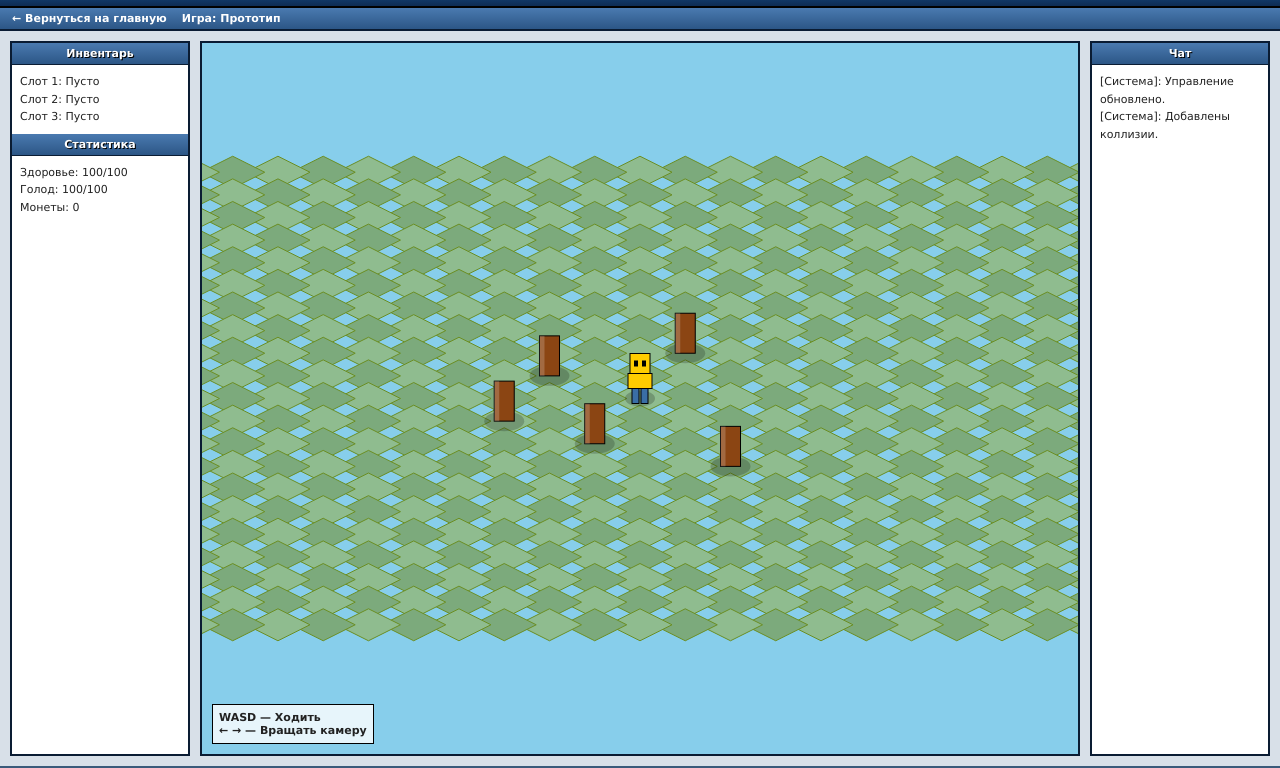
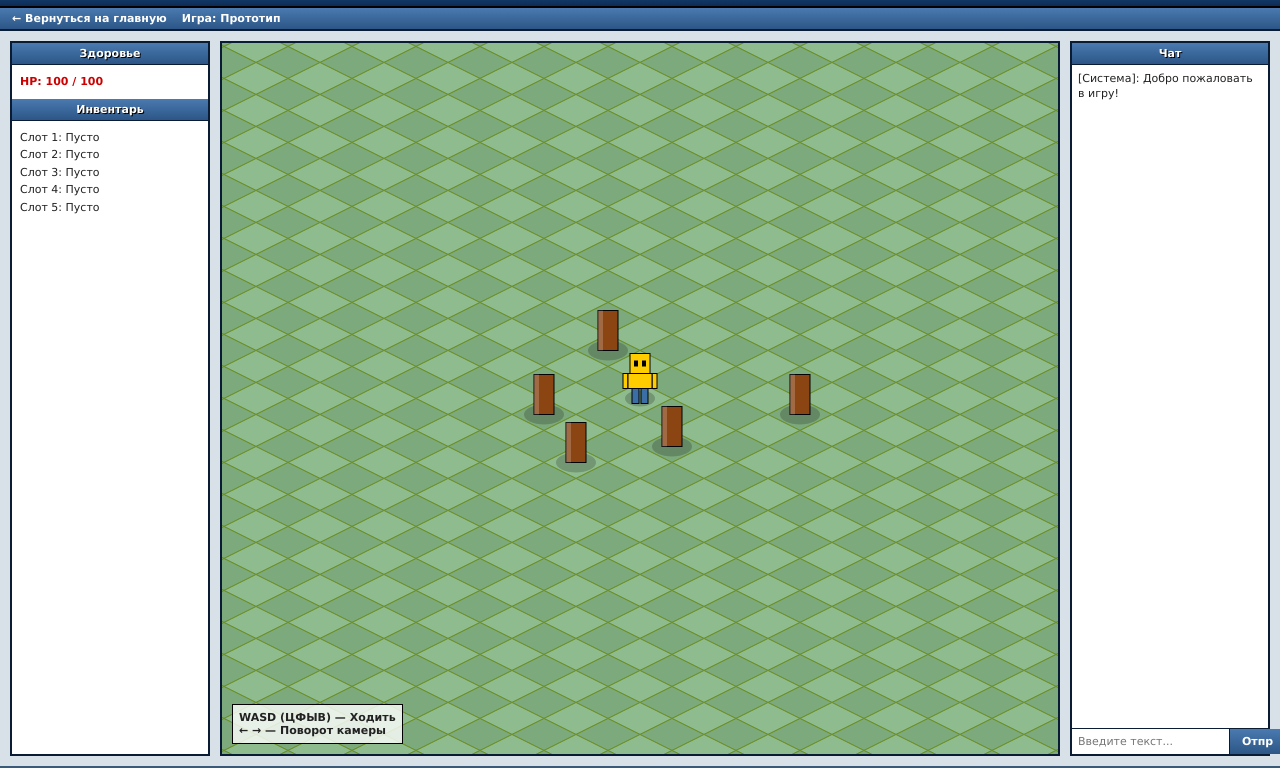
Before and after one commit to akov65561-cyber/my-nexus-site, a plain HTML site: page game.html in a window 1280 px wide. Shown: the part 32-800 px from the top of the page. Drawn offline with Linux system fonts and the light colour scheme; animation ran at ten frames a second.

Commit message:
Update game.html

```diff
--- a/game.html
+++ b/game.html
@@ -36,6 +36,7 @@
         }
         nav a { color: #fff; text-decoration: none; font-weight: bold; cursor: pointer; }
         nav a:hover { color: #ffcc00; }
+
         .game-container {
             display: flex;
             height: calc(100vh - 65px);
@@ -44,7 +45,7 @@
             background: #d8e0e8;
         }
         .sidebar {
-            width: 180px;
+            width: 200px;
             background: #fff;
             border: 2px solid #0a1c33;
             display: flex;
@@ -58,8 +59,10 @@
             border-bottom: 1px solid #0a1c33;
             text-shadow: 1px 1px 0 #000;
             text-align: center;
+            flex-shrink: 0;
         }
         .sidebar-content { padding: 8px; line-height: 1.6; }
+
         .canvas-wrapper {
             flex: 1;
             border: 2px solid #0a1c33;
@@ -68,6 +71,7 @@
             overflow: hidden;
         }
         canvas { display: block; width: 100%; height: 100%; }
+
         .controls {
             position: absolute;
             bottom: 10px;
@@ -78,6 +82,18 @@
             font-weight: bold;
             pointer-events: none;
         }
+
+        .chat-container { display: flex; flex-direction: column; height: 100%; }
+        .chat-messages { flex: 1; overflow-y: auto; padding: 6px; background: #fff; font-size: 11px; line-height: 1.4; }
+        .chat-input-area { display: flex; border-top: 1px solid #0a1c33; background: #eef3f7; flex-shrink: 0; }
+        .chat-input-area input {
+            flex: 1; border: none; padding: 6px; font-family: Verdana, sans-serif; font-size: 11px; outline: none;
+        }
+        .chat-input-area button {
+            background: linear-gradient(#4a7ab0, #2c5686); color: #fff; border: none; border-left: 1px solid #0a1c33;
+            padding: 0 12px; cursor: pointer; font-weight: bold; font-family: Verdana, sans-serif; font-size: 11px;
+        }
+        .chat-input-area button:active { background: #0a1c33; }
     </style>
 </head>
 <body>
@@ -93,33 +109,32 @@
 
     <div class="game-container">
         <div class="sidebar">
+            <h3>Здоровье</h3>
+            <div class="sidebar-content" style="color: #cc0000; font-weight: bold;">HP: 100 / 100</div>
             <h3>Инвентарь</h3>
             <div class="sidebar-content">
-                Слот 1: Пусто<br>
-                Слот 2: Пусто<br>
-                Слот 3: Пусто
-            </div>
-            <h3>Статистика</h3>
-            <div class="sidebar-content">
-                Здоровье: 100/100<br>
-                Голод: 100/100<br>
-                Монеты: 0
+                Слот 1: Пусто<br>Слот 2: Пусто<br>Слот 3: Пусто<br>Слот 4: Пусто<br>Слот 5: Пусто
             </div>
         </div>
 
         <div class="canvas-wrapper">
             <canvas id="gameCanvas"></canvas>
             <div class="controls">
-                WASD — Ходить<br>
-                ← → — Вращать камеру
+                WASD (ЦФЫВ) — Ходить<br>
+                ← → — Поворот камеры
             </div>
         </div>
 
         <div class="sidebar">
             <h3>Чат</h3>
-            <div class="sidebar-content">
-                [Система]: Управление обновлено.<br>
-                [Система]: Добавлены коллизии.
+            <div class="chat-container">
+                <div class="chat-messages" id="chat-messages">
+                    <div>[Система]: Добро пожаловать в игру!</div>
+                </div>
+                <div class="chat-input-area">
+                    <input type="text" id="chat-input" placeholder="Введите текст..." maxlength="50">
+                    <button onclick="sendMessage()">Отпр</button>
+                </div>
             </div>
         </div>
     </div>
@@ -139,10 +154,10 @@
     const TILE_WIDTH = 64;
     const TILE_HEIGHT = 32;
 
-    // --- ИГРОВЫЕ ОБЪЕКТЫ ---
-    const player = { x: 0, y: 0, speed: 0.08, radius: 0.3 };
+    const player = { x: 0, y: 0, speed: 0.08, radius: 0.3, facing: 'down' };
+    let walkTime = 0;
+    let isMoving = false;
 
-    // Деревья (x, y, цвет ствола)
     const trees = [
         { x: 2, y: 1, type: 'tree' },
         { x: -2, y: -1, type: 'tree' },
@@ -151,84 +166,95 @@
         { x: 1, y: 3, type: 'tree' }
     ];
 
-    // --- УПРАВЛЕНИЕ ---
     const keys = {};
     window.addEventListener('keydown', (e) => {
+        if (e.target.tagName === 'INPUT' || e.target.tagName === 'TEXTAREA') return;
         keys[e.code] = true;
         if(['ArrowLeft', 'ArrowRight', 'ArrowUp', 'ArrowDown'].includes(e.code)) e.preventDefault();
     });
     window.addEventListener('keyup', (e) => {
+        if (e.target.tagName === 'INPUT' || e.target.tagName === 'TEXTAREA') return;
         keys[e.code] = false;
     });
 
-    // --- КАМЕРА ---
-    let cameraAngle = Math.PI / 4;      // Текущий угол (начинаем с 45 градусов)
-    let targetCameraAngle = Math.PI / 4; // Целевой угол для плавного поворота
+    let cameraStep = 0;
+    let cameraAngle = 0;
 
-    // --- МАТЕМАТИКА ИЗОМЕТРИИ С УЧЕТОМ ПОВОРОТА ---
     function toIso(x, y) {
-        // 1. Вращаем координаты вокруг центра
         const cos = Math.cos(cameraAngle);
         const sin = Math.sin(cameraAngle);
         const rotX = x * cos - y * sin;
         const rotY = x * sin + y * cos;
 
-        // 2. Проецируем в изометрию
         return {
             x: (rotX - rotY) * (TILE_WIDTH / 2),
             y: (rotX + rotY) * (TILE_HEIGHT / 2)
         };
     }
 
-    // --- ОБНОВЛЕНИЕ ---
     function update() {
-        // 1. Плавный поворот камеры
-        if (keys['ArrowLeft'])  targetCameraAngle -= 0.03;
-        if (keys['ArrowRight']) targetCameraAngle += 0.03;
+        if (keys['ArrowLeft']) {
+            cameraStep = (cameraStep + 3) % 4;
+            cameraAngle = cameraStep * (Math.PI / 2);
+            keys['ArrowLeft'] = false;
+        }
+        if (keys['ArrowRight']) {
+            cameraStep = (cameraStep + 1) % 4;
+            cameraAngle = cameraStep * (Math.PI / 2);
+            keys['ArrowRight'] = false;
+        }
 
-        // Плавно приближаем текущий угол к целевому (интерполяция)
-        cameraAngle += (targetCameraAngle - cameraAngle) * 0.15;
+        let scrDx = 0, scrDy = 0;
+        if (keys['KeyW']) scrDy -= 1;
+        if (keys['KeyS']) scrDy += 1;
+        if (keys['KeyA']) scrDx -= 1;
+        if (keys['KeyD']) scrDx += 1;
 
-        // 2. Движение персонажа
-        let moveX = 0, moveY = 0;
-        if (keys['KeyW']) moveY -= 1;
-        if (keys['KeyS']) moveY += 1;
-        if (keys['KeyA']) moveX -= 1;
-        if (keys['KeyD']) moveX += 1;
-
-        if (moveX !== 0 || moveY !== 0) {
-            // Нормализуем вектор (чтобы по диагонали не было быстрее)
-            const len = Math.hypot(moveX, moveY);
-            moveX /= len;
-            moveY /= len;
-
-            // Поворачиваем вектор движения в зависимости от угла камеры
-            const cos = Math.cos(-cameraAngle);
-            const sin = Math.sin(-cameraAngle);
-            const rotMoveX = moveX * cos - moveY * sin;
-            const rotMoveY = moveX * sin + moveY * cos;
-
-            // Проверяем коллизии (новые координаты)
-            const nextX = player.x + rotMoveX * player.speed;
-            const nextY = player.y + rotMoveY * player.speed;
-
-            let collision = false;
-            for (let t of trees) {
-                // Расстояние между центрами
-                const dist = Math.hypot(nextX - t.x, nextY - t.y);
-                // Если расстояние меньше суммы радиусов (0.3 + 0.4) - это коллизия
-                if (dist < 0.7) { collision = true; break; }
+        if (scrDx !== 0 || scrDy !== 0) {
+            if (Math.abs(scrDy) > Math.abs(scrDx)) {
+                player.facing = scrDy < 0 ? 'up' : 'down';
+            } else {
+                player.facing = scrDx < 0 ? 'left' : 'right';
             }
 
-            // Если нет коллизии — двигаем
+            let baseX = scrDx + scrDy;
+            let baseY = -scrDx + scrDy;
+
+            let cos = Math.cos(cameraAngle);
+            let sin = Math.sin(cameraAngle);
+            let worldDx = baseX * cos + baseY * sin;
+            let worldDy = -baseX * sin + baseY * cos;
+
+            const len = Math.hypot(worldDx, worldDy);
+            const moveX = (worldDx / len) * player.speed;
+            const moveY = (worldDy / len) * player.speed;
+
+            const nextX = player.x + moveX;
+            const nextY = player.y + moveY;
+            let collision = false;
+
+            for (let t of trees) {
+                if (Math.hypot(nextX - t.x, nextY - t.y) < 0.7) { collision = true; break; }
+            }
+
             if (!collision) {
                 player.x = nextX;
                 player.y = nextY;
+                isMoving = true;
+            } else {
+                isMoving = false;
             }
+        } else {
+            isMoving = false;
+        }
+
+        if (isMoving) {
+            walkTime += 0.25;
+        } else {
+            walkTime = 0;
         }
     }
 
-    // --- РИСОВАНИЕ ---
     function draw() {
         ctx.fillStyle = '#87CEEB';
         ctx.fillRect(0, 0, canvas.width, canvas.height);
@@ -237,17 +263,23 @@
         const centerY = canvas.height / 2;
         const pIso = toIso(player.x, player.y);
 
-        // 1. Рисуем пол (сетку)
+        // Пол (УВЕЛИЧЕНО КОЛИЧЕСТВО ПОЛИГОНОВ: от -25 до 25)
         const pTileX = Math.round(player.x);
         const pTileY = Math.round(player.y);
 
-        for (let dx = -10; dx <= 10; dx++) {
-            for (let dy = -10; dy <= 10; dy++) {
+        for (let dx = -25; dx <= 25; dx++) {
+            for (let dy = -25; dy <= 25; dy++) {
                 const x = pTileX + dx;
                 const y = pTileY + dy;
                 const s = toIso(x, y);
                 const drawX = centerX + s.x - pIso.x;
                 const drawY = centerY + s.y - pIso.y;
+
+                // Оптимизация: не рисуем то, что за экраном
+                if (drawX < -TILE_WIDTH || drawX > canvas.width + TILE_WIDTH ||
+                    drawY < -TILE_HEIGHT || drawY > canvas.height + TILE_HEIGHT) {
+                    continue;
+                }
 
                 ctx.beginPath();
                 ctx.moveTo(drawX, drawY - TILE_HEIGHT/2);
@@ -263,80 +295,121 @@
             }
         }
 
-        // 2. СОРТИРОВКА СЛОЕВ (Z-INDEX)
-        // Собираем всех в один массив
-        const entities = [...trees];
-        entities.push({ x: player.x, y: player.y, type: 'player' });
+        const entities = [...trees, { x: player.x, y: player.y, type: 'player' }];
+        entities.sort((a, b) => toIso(a.x, a.y).y - toIso(b.x, b.y).y);
 
-        // Сортируем по экранной координате Y (кто ниже на экране, тот рисуется позже)
-        entities.sort((a, b) => {
-            const isoA = toIso(a.x, a.y);
-            const isoB = toIso(b.x, b.y);
-            return isoA.y - isoB.y;
-        });
-
-        // 3. РИСУЕМ ОБЪЕКТЫ
         entities.forEach(e => {
             const s = toIso(e.x, e.y);
             const drawX = centerX + s.x - pIso.x;
             const drawY = centerY + s.y - pIso.y;
 
-            if (e.type === 'player') {
-                drawPlayer(drawX, drawY);
-            } else {
-                drawTree(drawX, drawY);
-            }
+            if (e.type === 'player') drawPlayer(drawX, drawY);
+            else drawTree(drawX, drawY);
         });
     }
 
     function drawTree(x, y) {
-        // Тень
         ctx.fillStyle = 'rgba(0,0,0,0.2)';
-        ctx.beginPath();
-        ctx.ellipse(x, y, 20, 10, 0, 0, Math.PI * 2);
-        ctx.fill();
-
-        // Ствол (объемный параллелепипед)
+        ctx.beginPath(); ctx.ellipse(x, y, 20, 10, 0, 0, Math.PI * 2); ctx.fill();
         const w = 20, h = 40;
         ctx.fillStyle = '#8B4513';
         ctx.fillRect(x - w/2, y - h, w, h);
         ctx.strokeStyle = '#000';
         ctx.strokeRect(x - w/2, y - h, w, h);
-
-        // Блик
         ctx.fillStyle = 'rgba(255,255,255,0.2)';
         ctx.fillRect(x - w/2, y - h, 5, h);
     }
 
     function drawPlayer(x, y) {
-        // Тень
         ctx.fillStyle = 'rgba(0,0,0,0.2)';
-        ctx.beginPath();
-        ctx.ellipse(x, y, 15, 8, 0, 0, Math.PI * 2);
-        ctx.fill();
+        ctx.beginPath(); ctx.ellipse(x, y, 15, 8, 0, 0, Math.PI * 2); ctx.fill();
 
-        // Ноги (Синие)
-        ctx.fillStyle = '#3a6ea5';
-        ctx.fillRect(x - 8, y - 10, 7, 15);
-        ctx.fillRect(x + 1, y - 10, 7, 15);
-        ctx.strokeRect(x - 8, y - 10, 7, 15);
-        ctx.strokeRect(x + 1, y - 10, 7, 15);
+        const bobY = isMoving ? Math.abs(Math.sin(walkTime)) * 2 : 0;
+        const swing = isMoving ? Math.sin(walkTime) * 4 : 0;
 
-        // Торс (Желтый)
-        ctx.fillStyle = '#ffcc00';
-        ctx.fillRect(x - 12, y - 25, 24, 15);
-        ctx.strokeRect(x - 12, y - 25, 24, 15);
+        const skin = '#ffcc00';
+        const shirt = '#ffcc00';
+        const pants = '#3a6ea5';
+        const outline = '#000';
+        ctx.lineWidth = 1;
 
-        // Голова (Желтая)
-        ctx.fillRect(x - 10, y - 45, 20, 20);
-        ctx.strokeRect(x - 10, y - 45, 20, 20);
+        if (player.facing === 'down' || player.facing === 'up') {
+            ctx.fillStyle = shirt;
+            ctx.strokeStyle = outline;
+            ctx.fillRect(x - 17, y - 25 + swing, 5, 15);
+            ctx.strokeRect(x - 17, y - 25 + swing, 5, 15);
+            ctx.fillRect(x + 12, y - 25 - swing, 5, 15);
+            ctx.strokeRect(x + 12, y - 25 - swing, 5, 15);
 
-        // Глаза (направление взгляда)
-        ctx.fillStyle = '#000';
-        // Простой поворот глаз в сторону движения (если нужно, можно доработать)
-        ctx.fillRect(x - 6, y - 38, 4, 6);
-        ctx.fillRect(x + 2, y - 38, 4, 6);
+            ctx.fillStyle = pants;
+            ctx.fillRect(x - 8, y - 10 + swing, 7, 15);
+            ctx.strokeRect(x - 8, y - 10 + swing, 7, 15);
+            ctx.fillRect(x + 1, y - 10 - swing, 7, 15);
+            ctx.strokeRect(x + 1, y - 10 - swing, 7, 15);
+
+            ctx.fillStyle = shirt;
+            ctx.fillRect(x - 12, y - 25 - bobY, 24, 15);
+            ctx.strokeRect(x - 12, y - 25 - bobY, 24, 15);
+
+            ctx.fillStyle = skin;
+            ctx.fillRect(x - 10, y - 45 - bobY, 20, 20);
+            ctx.strokeRect(x - 10, y - 45 - bobY, 20, 20);
+
+            if (player.facing === 'down') {
+                ctx.fillStyle = '#000';
+                ctx.fillRect(x - 6, y - 38 - bobY, 4, 6);
+                ctx.fillRect(x + 2, y - 38 - bobY, 4, 6);
+            } else {
+                ctx.fillStyle = '#b38f00';
+                ctx.fillRect(x - 9, y - 44 - bobY, 18, 6);
+            }
+
+        } else {
+            ctx.fillStyle = shirt;
+            ctx.strokeStyle = outline;
+            ctx.fillRect(x - 2, y - 25 + swing, 5, 15);
+            ctx.strokeRect(x - 2, y - 25 + swing, 5, 15);
+
+            ctx.fillStyle = pants;
+            ctx.fillRect(x - 6, y - 10 - swing, 7, 15);
+            ctx.strokeRect(x - 6, y - 10 - swing, 7, 15);
+            ctx.fillRect(x + 2, y - 10 + swing, 7, 15);
+            ctx.strokeRect(x + 2, y - 10 + swing, 7, 15);
+
+            ctx.fillStyle = shirt;
+            ctx.fillRect(x - 8, y - 25 - bobY, 16, 15);
+            ctx.strokeRect(x - 8, y - 25 - bobY, 16, 15);
+
+            ctx.fillStyle = skin;
+            ctx.fillRect(x - 8, y - 45 - bobY, 16, 20);
+            ctx.strokeRect(x - 8, y - 45 - bobY, 16, 20);
+
+            ctx.fillStyle = '#000';
+            if (player.facing === 'right') {
+                ctx.fillRect(x + 2, y - 38 - bobY, 4, 6);
+                ctx.fillRect(x + 8, y - 34 - bobY, 2, 3);
+            } else {
+                ctx.fillRect(x - 6, y - 38 - bobY, 4, 6);
+                ctx.fillRect(x - 10, y - 34 - bobY, 2, 3);
+            }
+        }
     }
+
+    function sendMessage() {
+        const input = document.getElementById('chat-input');
+        const text = input.value.trim();
+        if (text === '') return;
+        const messagesDiv = document.getElementById('chat-messages');
+        const newMsg = document.createElement('div');
+        newMsg.innerHTML = `<b>[Ты]:</b> ${text}`;
+        messagesDiv.appendChild(newMsg);
+        messagesDiv.scrollTop = messagesDiv.scrollHeight;
+        input.value = '';
+    }
+
+    document.getElementById('chat-input').addEventListener('keypress', function(e) {
+        if (e.key === 'Enter') sendMessage();
+    });
 
     function gameLoop() {
         update();
```
